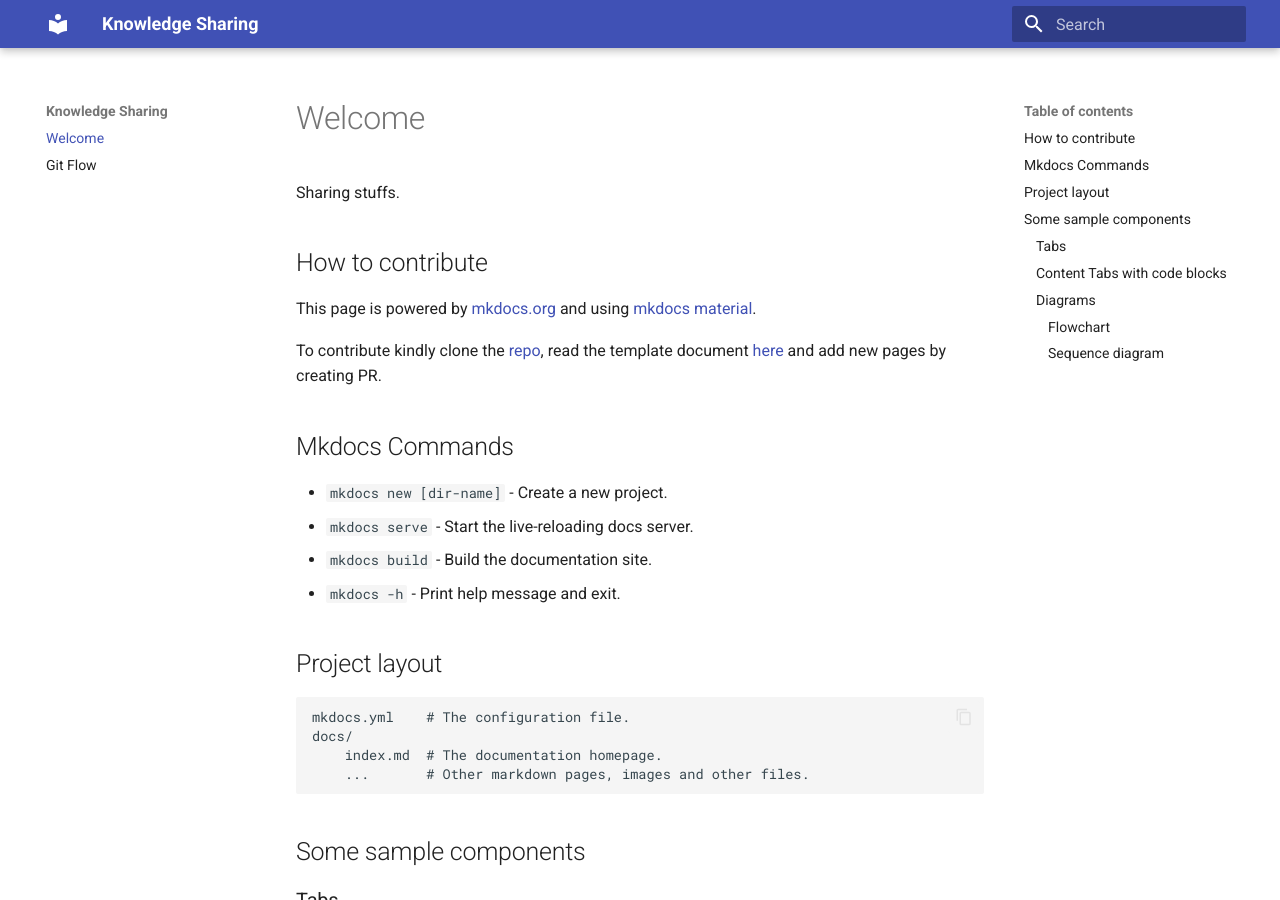
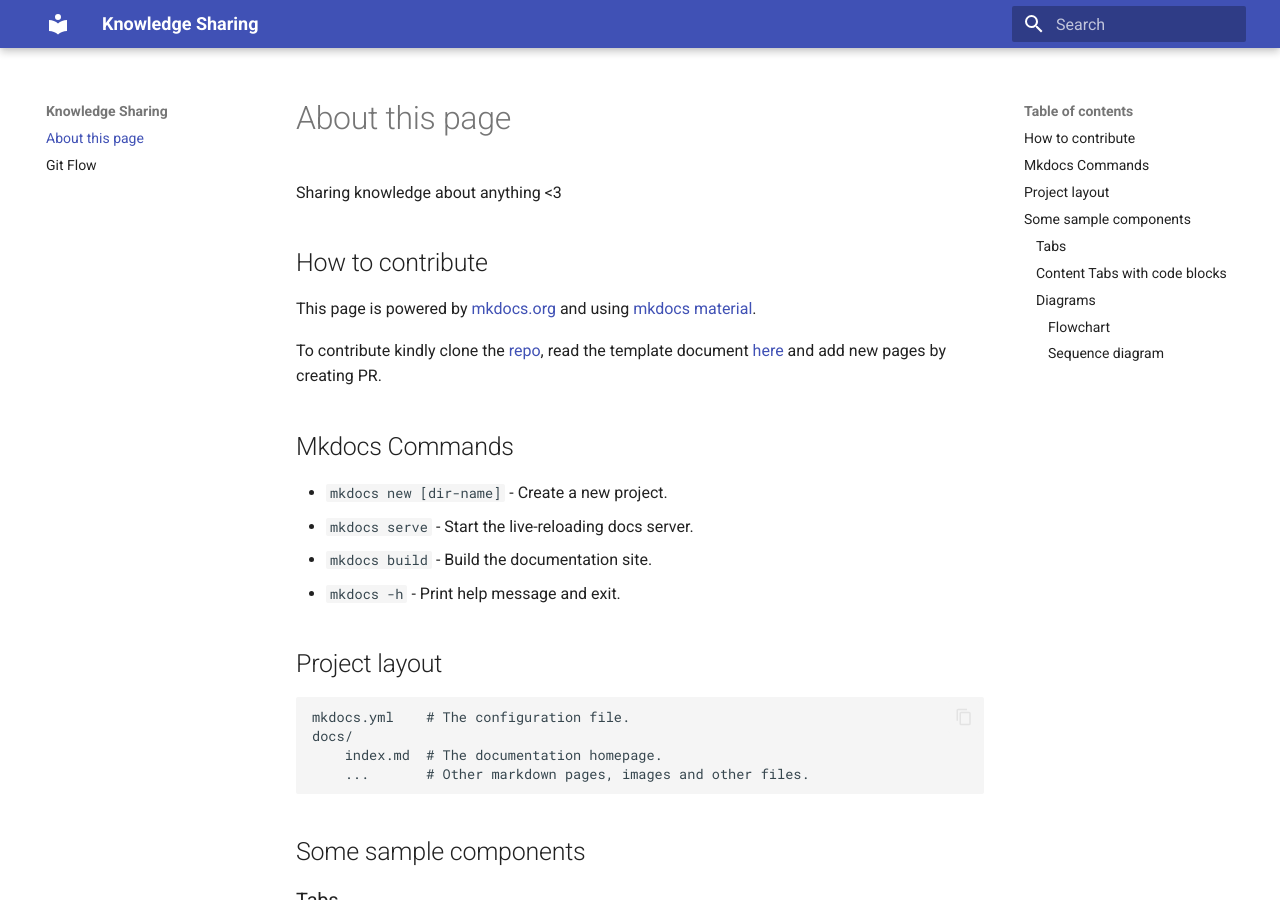
Before and after one commit to vahoang/knowledge-graph, an MkDocs documentation site: the page built from docs/index.md, in a window 1280 px wide and 900 px high. Built offline with MkDocs 1.6.1 and Material for MkDocs 9.7.7, drawn with Linux system fonts in a browser that asks for light colours.

```diff
--- a/docs/index.md
+++ b/docs/index.md
@@ -1,6 +1,6 @@
-# Welcome
+# About this page
 
-Sharing stuffs.
+Sharing knowledge about anything <3
 
 ## How to contribute
 
```
